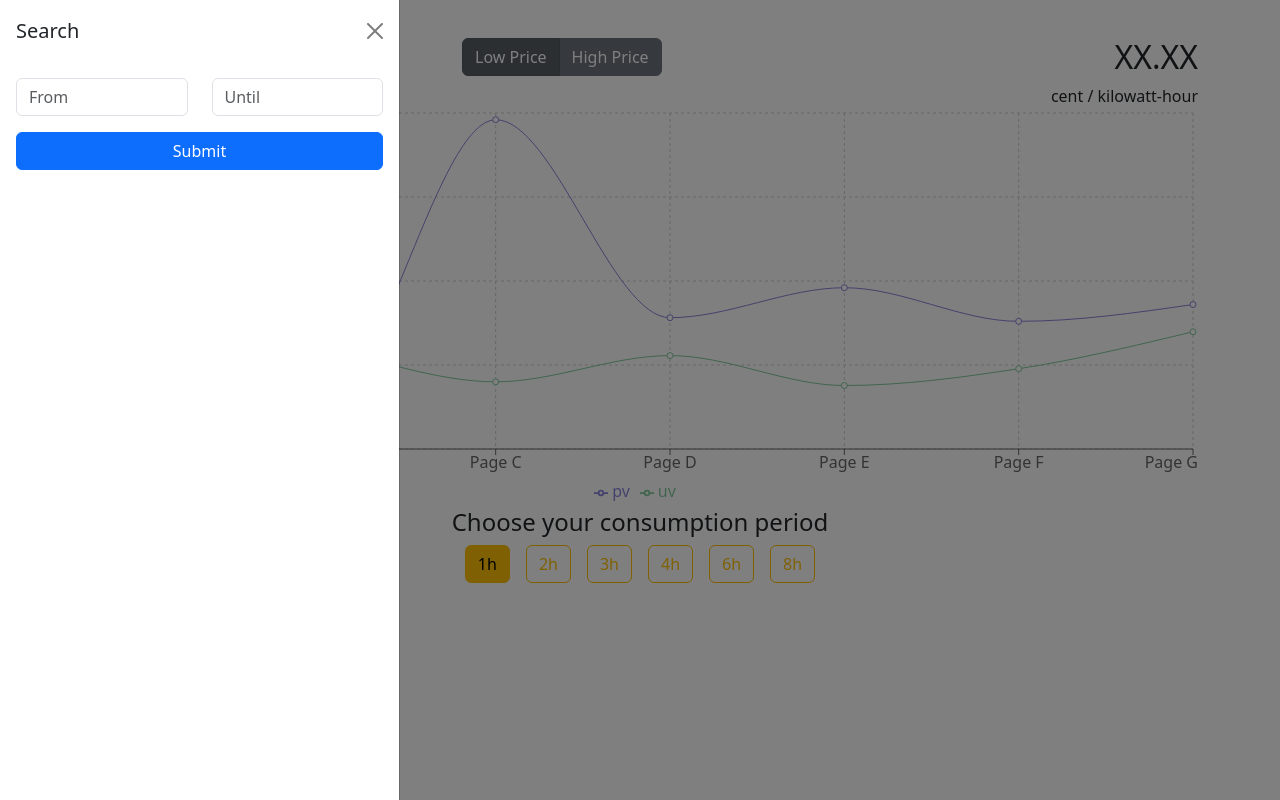
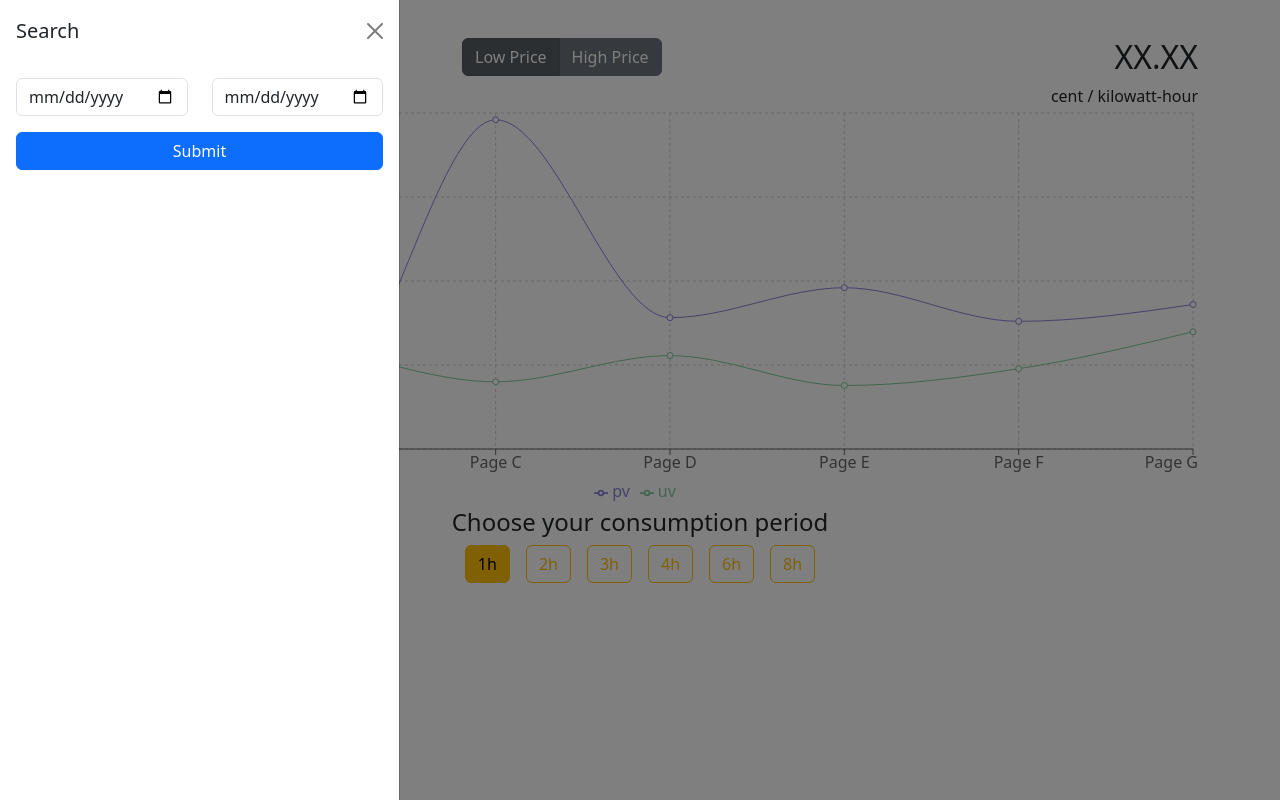
Before and after one commit to ertelicious/elektrikell, a React (Create React App) app: page / in a window 1280 px wide. Both pictures are taken after a click on the button "Search". Built offline with nearby package versions, Linux system fonts and the light colour scheme.

Commit message:
homework updated by me

```diff
--- a/src/Head/Range.jsx
+++ b/src/Head/Range.jsx
@@ -10,20 +10,16 @@ function Range() {
       <Row>
         <Col>
           <Form.Control
-            placeholder="From"
-            type="text"
+            type="date"
             id="from"
             name="from"
-            data-type="data"
           />
         </Col>
         <Col>
           <Form.Control
-            placeholder="Until"
-            type="text"
+            type="date"
             id="until"
             name="until"
-            data-type="data"
           />
         </Col>
       </Row>
```
